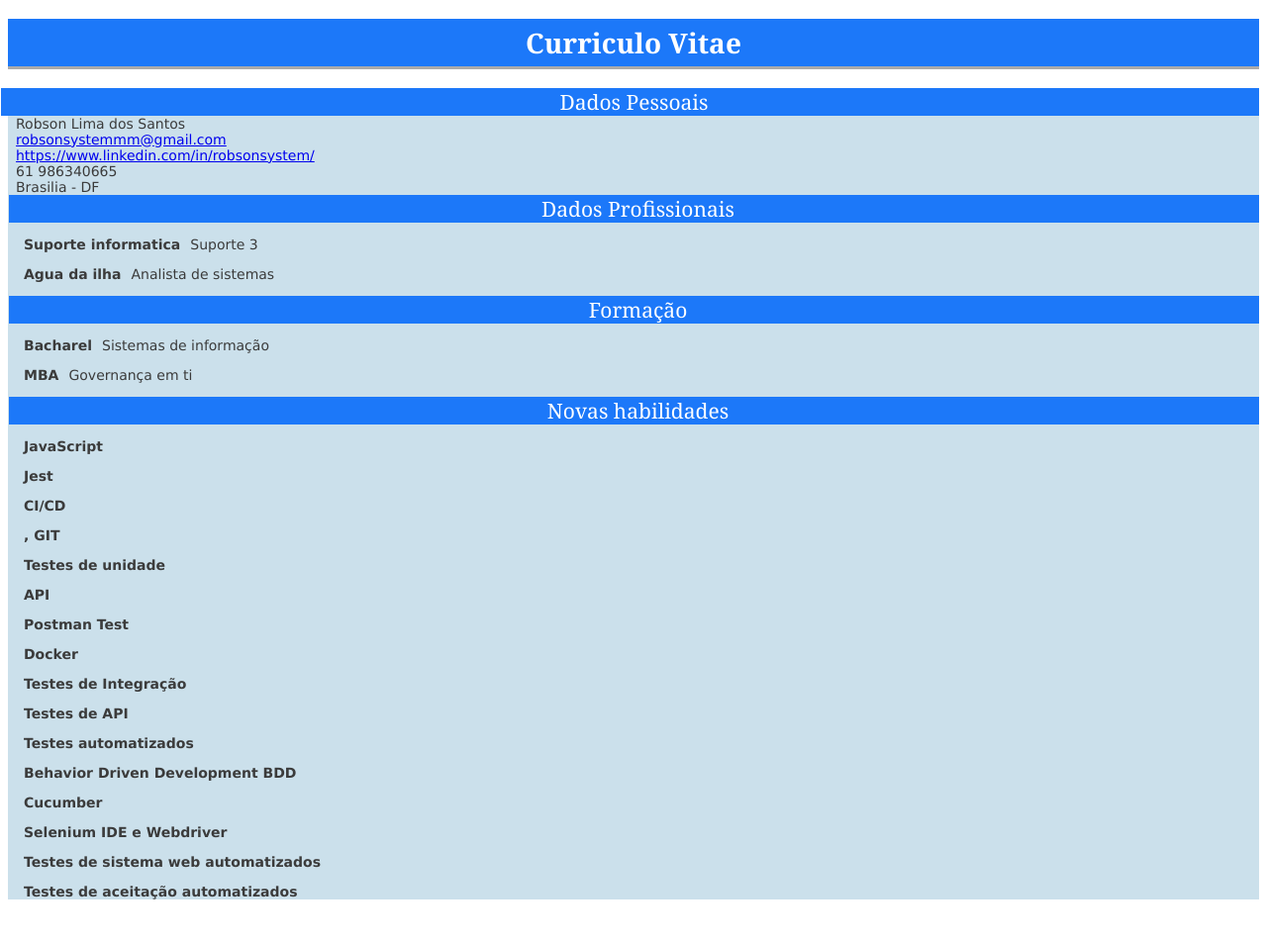
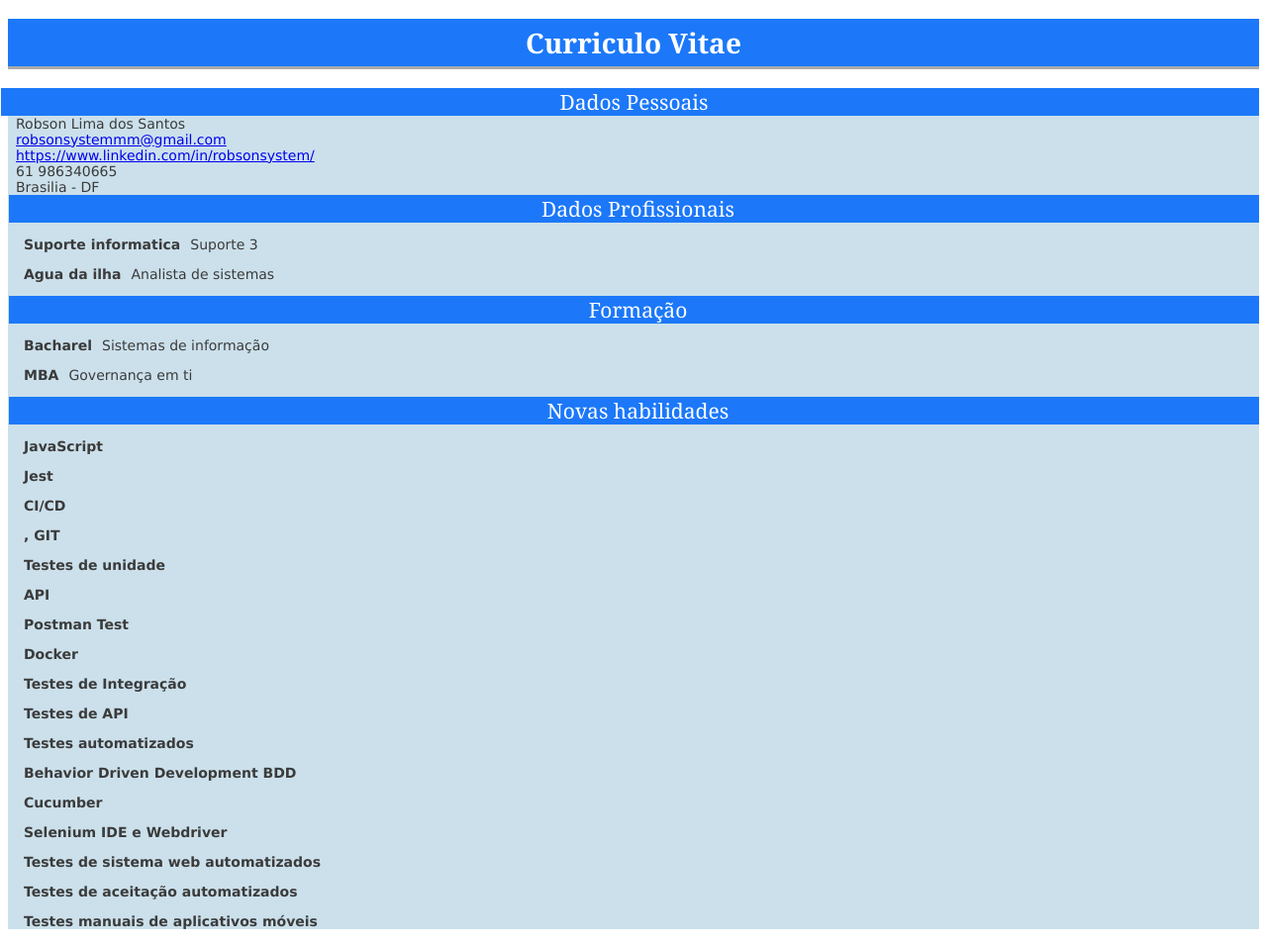
Before and after one commit to robsonsystemmm/curriculohtml, a plain HTML site: page index.html in a window 1280 px wide. Shown: the whole page at 99% size. Before the commit the page ends 923 px from the top, so only its background shows below. Drawn offline with Linux system fonts and the light colour scheme.

Commit message:
Update index.html

```diff
--- a/index.html
+++ b/index.html
@@ -54,6 +54,7 @@
 			<p><label>  Selenium IDE e Webdriver </label></p>
 			<p><label>Testes de sistema web automatizados </label></p>
 			<p><label>Testes de aceitação automatizados</label></p>
+	<p><label>Testes manuais de aplicativos móveis </label></p>
 
 		</div>
 
```
